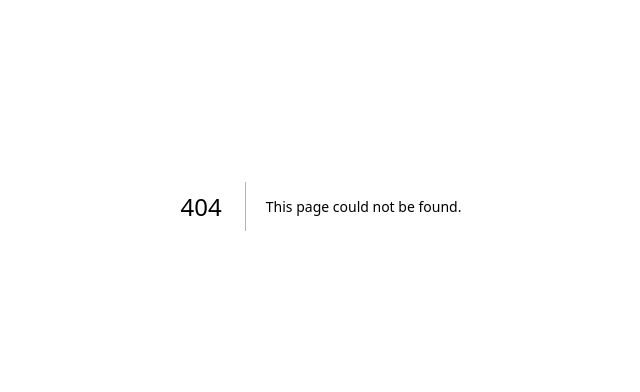
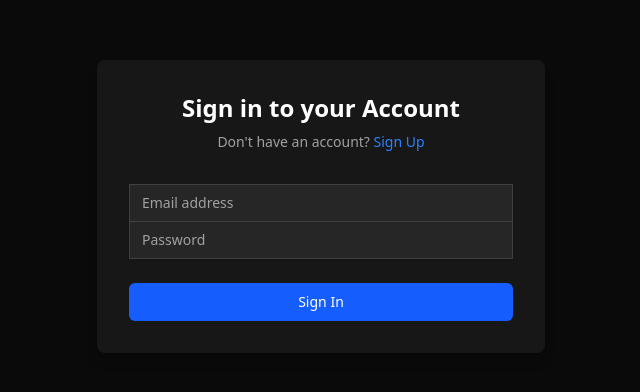
Before and after one commit to bhavishkl/achatt, a Next.js app: page /login in a window 1280 px wide. Before the commit this address had no page. Shown: the part 194-586 px from the top of the page, without its empty margins (319-959 px from the left). Built offline with nearby package versions, Linux system fonts and the light colour scheme.

Commit message:
login system

```diff
--- /dev/null
+++ b/src/app/api/auth/signin/route.ts
@@ -0,0 +1,42 @@
+import { supabase } from '@/lib/supabaseClient';
+import { NextResponse } from 'next/server';
+import bcrypt from 'bcrypt';
+
+export async function POST(request: Request) {
+  try {
+    const { email, password } = await request.json();
+
+    if (!email || !password) {
+      return new NextResponse(JSON.stringify({ message: 'Email and password are required' }), { status: 400, headers: { 'Content-Type': 'application/json' } });
+    }
+
+    const { data: users, error } = await supabase
+      .from('users')
+      .select('id, email, password')
+      .eq('email', email);
+
+    if (error) {
+      console.error('Error fetching user:', error);
+      return new NextResponse(JSON.stringify({ message: 'Internal Server Error', error: error.message }), { status: 500, headers: { 'Content-Type': 'application/json' } });
+    }
+
+    if (!users || users.length === 0) {
+      return new NextResponse(JSON.stringify({ message: 'Invalid email or password' }), { status: 401, headers: { 'Content-Type': 'application/json' } });
+    }
+
+    const user = users[0];
+    const passwordMatch = await bcrypt.compare(password, user.password);
+
+    if (!passwordMatch) {
+      return new NextResponse(JSON.stringify({ message: 'Invalid email or password' }), { status: 401, headers: { 'Content-Type': 'application/json' } });
+    }
+
+    // For now, just return a success message.
+    // In a real application, you would create a session/JWT here.
+    return new NextResponse(JSON.stringify({ message: 'Sign in successful', userId: user.id }), { status: 200, headers: { 'Content-Type': 'application/json' } });
+
+  } catch (error: any) {
+    console.error('Signin error:', error);
+    return new NextResponse(JSON.stringify({ message: 'Internal Server Error', error: error.message }), { status: 500, headers: { 'Content-Type': 'application/json' } });
+  }
+}
--- /dev/null
+++ b/src/app/api/auth/signup/route.ts
@@ -0,0 +1,35 @@
+import { supabase } from '@/lib/supabaseClient';
+import { NextResponse } from 'next/server';
+import bcrypt from 'bcrypt';
+
+export async function POST(request: Request) {
+  try {
+    const { email, password } = await request.json();
+
+    if (!email || !password) {
+      return new NextResponse(JSON.stringify({ message: 'Email and password are required' }), { status: 400, headers: { 'Content-Type': 'application/json' } });
+    }
+
+    const saltRounds = 10;
+    const hashedPassword = await bcrypt.hash(password, saltRounds);
+
+    const { data, error } = await supabase
+      .from('users')
+      .insert([{ email, password: hashedPassword }])
+      .select();
+
+    if (error) {
+      console.error('Error inserting user:', error);
+      // Check for unique constraint violation
+      if (error.code === '23505') {
+        return new NextResponse(JSON.stringify({ message: 'User with this email already exists' }), { status: 409, headers: { 'Content-Type': 'application/json' } });
+      }
+      return new NextResponse(JSON.stringify({ message: 'Internal Server Error', error: error.message }), { status: 500, headers: { 'Content-Type': 'application/json' } });
+    }
+
+    return new NextResponse(JSON.stringify(data), { status: 201, headers: { 'Content-Type': 'application/json' } });
+  } catch (error: any) {
+    console.error('Signup error:', error);
+    return new NextResponse(JSON.stringify({ message: 'Internal Server Error', error: error.message }), { status: 500, headers: { 'Content-Type': 'application/json' } });
+  }
+}
--- /dev/null
+++ b/src/app/login/page.tsx
@@ -0,0 +1,130 @@
+"use client";
+
+import { useState } from 'react';
+import { useRouter } from 'next/navigation';
+
+export default function LoginPage() {
+  const [email, setEmail] = useState('');
+  const [password, setPassword] = useState('');
+  const [isSigningUp, setIsSigningUp] = useState(false);
+  const [message, setMessage] = useState('');
+  const router = useRouter();
+
+  const handleSignUp = async () => {
+    setMessage('Signing up...');
+    const response = await fetch('/api/auth/signup', {
+      method: 'POST',
+      headers: { 'Content-Type': 'application/json' },
+      body: JSON.stringify({ email, password }),
+    });
+    const data = await response.json();
+    if (response.ok) {
+      setMessage('Signup successful! Please sign in.');
+      setIsSigningUp(false);
+    } else {
+      setMessage(data.message || `Signup failed: ${data.error || 'Unknown error'}`);
+    }
+  };
+
+  const handleSignIn = async () => {
+    setMessage('Signing in...');
+    const response = await fetch('/api/auth/signin', {
+      method: 'POST',
+      headers: { 'Content-Type': 'application/json' },
+      body: JSON.stringify({ email, password }),
+    });
+    const data = await response.json();
+    if (response.ok) {
+      setMessage('Sign in successful!');
+      sessionStorage.setItem('isAuthenticated', 'true');
+      sessionStorage.setItem('userEmail', email);
+      router.push('/');
+    } else {
+      setMessage(data.message || `Sign in failed: ${data.error || 'Unknown error'}`);
+    }
+  };
+
+  const handleSubmit = (e: React.FormEvent) => {
+    e.preventDefault();
+    if (isSigningUp) {
+      handleSignUp();
+    } else {
+      handleSignIn();
+    }
+  };
+
+  return (
+    <main className="min-h-screen bg-neutral-950 flex items-center justify-center">
+      <div className="w-full max-w-md p-8 space-y-8 bg-neutral-900 rounded-lg shadow-lg">
+        <div>
+          <h1 className="text-2xl font-bold text-white text-center">
+            {isSigningUp ? 'Create an Account' : 'Sign in to your Account'}
+          </h1>
+          <p className="mt-2 text-center text-sm text-neutral-400">
+            {isSigningUp ? (
+              <>
+                Already have an account?{' '}
+                <button onClick={() => setIsSigningUp(false)} className="font-medium text-blue-500 hover:text-blue-400">
+                  Sign In
+                </button>
+              </>
+            ) : (
+              <>
+                Don&apos;t have an account?{' '}
+                <button onClick={() => setIsSigningUp(true)} className="font-medium text-blue-500 hover:text-blue-400">
+                  Sign Up
+                </button>
+              </>
+            )}
+          </p>
+        </div>
+        <form className="space-y-6" onSubmit={handleSubmit}>
+          <div className="rounded-md shadow-sm -space-y-px">
+            <div>
+              <label htmlFor="email-address" className="sr-only">
+                Email address
+              </label>
+              <input
+                id="email-address"
+                name="email"
+                type="email"
+                autoComplete="email"
+                required
+                className="appearance-none rounded-none relative block w-full px-3 py-2 border border-neutral-700 bg-neutral-800 text-white placeholder-neutral-400 focus:outline-none focus:ring-blue-500 focus:border-blue-500 focus:z-10 sm:text-sm"
+                placeholder="Email address"
+                value={email}
+                onChange={(e) => setEmail(e.target.value)}
+              />
+            </div>
+            <div>
+              <label htmlFor="password" className="sr-only">
+                Password
+              </label>
+              <input
+                id="password"
+                name="password"
+                type="password"
+                autoComplete="current-password"
+                required
+                className="appearance-none rounded-none relative block w-full px-3 py-2 border border-neutral-700 bg-neutral-800 text-white placeholder-neutral-400 focus:outline-none focus:ring-blue-500 focus:border-blue-500 focus:z-10 sm:text-sm"
+                placeholder="Password"
+                value={password}
+                onChange={(e) => setPassword(e.target.value)}
+              />
+            </div>
+          </div>
+
+          <div>
+            <button
+              type="submit"
+              className="group relative w-full flex justify-center py-2 px-4 border border-transparent text-sm font-medium rounded-md text-white bg-blue-600 hover:bg-blue-700 focus:outline-none focus:ring-2 focus:ring-offset-2 focus:ring-blue-500"
+            >
+              {isSigningUp ? 'Sign Up' : 'Sign In'}
+            </button>
+          </div>
+        </form>
+        {message && <p className="text-center text-sm text-neutral-400">{message}</p>}
+      </div>
+    </main>
+  );
+}
--- a/src/app/page.tsx
+++ b/src/app/page.tsx
@@ -1,6 +1,7 @@
 "use client";
 
-import { useState } from "react";
+import { useState, useEffect } from "react";
+import { useRouter } from "next/navigation";
 import type { TabKey } from "@/lib/types";
 import EmployeesTab from "@/components/EmployeesTab";
 import WeekOffTab from "@/components/WeekOffTab";
@@ -22,18 +23,59 @@ const TABS: { key: TabKey; label: string; icon: string }[] = [
 
 export default function Home() {
   const [activeTab, setActiveTab] = useState<TabKey>("employees");
+  const [isAuthenticated, setIsAuthenticated] = useState(false);
+  const [userEmail, setUserEmail] = useState<string | null>(null);
+  const router = useRouter();
+
+  useEffect(() => {
+    const session = sessionStorage.getItem('isAuthenticated');
+    const email = sessionStorage.getItem('userEmail');
+    if (session !== 'true') {
+      router.push('/login');
+    } else {
+      setIsAuthenticated(true);
+      setUserEmail(email);
+    }
+  }, [router]);
+
+  const handleSignOut = () => {
+    sessionStorage.removeItem('isAuthenticated');
+    sessionStorage.removeItem('userEmail');
+    router.push('/login');
+  };
+
+  if (!isAuthenticated) {
+    // You can render a loading spinner here while checking for auth
+    return (
+        <main className="min-h-screen bg-neutral-950 flex items-center justify-center">
+            <p className="text-white">Loading...</p>
+        </main>
+    );
+  }
+
 
   return (
     <main className="min-h-screen bg-neutral-950">
       {/* Header */}
       <header className="bg-neutral-900 border-b border-neutral-800">
-        <div className="max-w-7xl mx-auto px-4 sm:px-6 lg:px-8 py-4">
+        <div className="max-w-7xl mx-auto px-4 sm:px-6 lg:px-8 py-4 flex justify-between items-center">
+          <div>
             <h1 className="text-xl sm:text-2xl font-bold text-white">
               📋 PRESENTLY
             </h1>
             <p className="text-sm text-neutral-400 mt-1">
               Manage employees, groups, and generate monthly reports
             </p>
+          </div>
+          <div className="flex items-center gap-4">
+            {userEmail && <p className="text-sm text-neutral-300">{userEmail}</p>}
+            <button
+              onClick={handleSignOut}
+              className="px-4 py-2 text-sm font-medium text-white bg-red-600 rounded-lg hover:bg-red-700"
+            >
+              Sign Out
+            </button>
+          </div>
         </div>
       </header>
 
--- /dev/null
+++ b/src/lib/supabaseClient.ts
@@ -0,0 +1,6 @@
+import { createClient } from '@supabase/supabase-js'
+
+const supabaseUrl = process.env.NEXT_PUBLIC_SUPABASE_URL!
+const supabaseAnonKey = process.env.NEXT_PUBLIC_SUPABASE_ANON_KEY!
+
+export const supabase = createClient(supabaseUrl, supabaseAnonKey)
```
Also changed, not shown: package.json (+7 -4 lines), 2 other files (tests, documents, lock files or other folders). Lines whose indentation alone changed are shown as unchanged.
